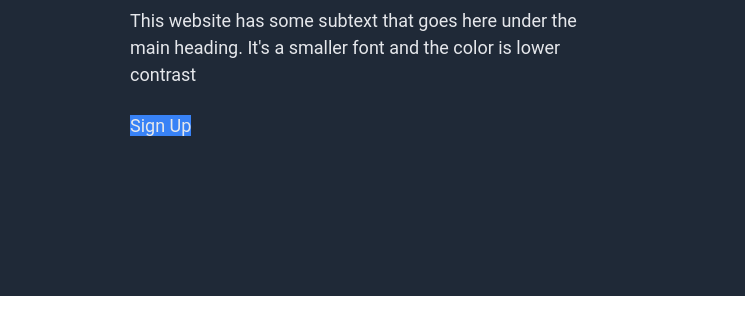
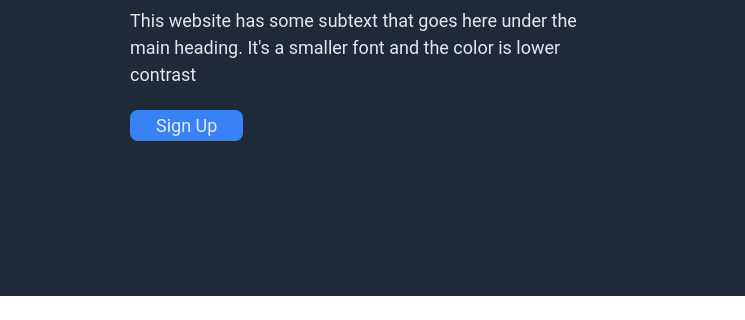
Before and after one commit to Logyle12/odin-flexbox, a plain HTML site: page index.html in a window 1280 px wide. Shown: the part 271-591 px from the top of the page, 0-745 px from the left. Drawn offline with Linux system fonts and the light colour scheme.

Commit message:
style(style.css): add padding and border-radius to sign up  buttons

```diff
--- a/style.css
+++ b/style.css
@@ -124,6 +124,8 @@ a {
 
 .sign-up-button {
     background-color: #3882F6;
+    padding: 5px 26px;
+    border-radius: 8px;
 }
 
 .footer {
```
